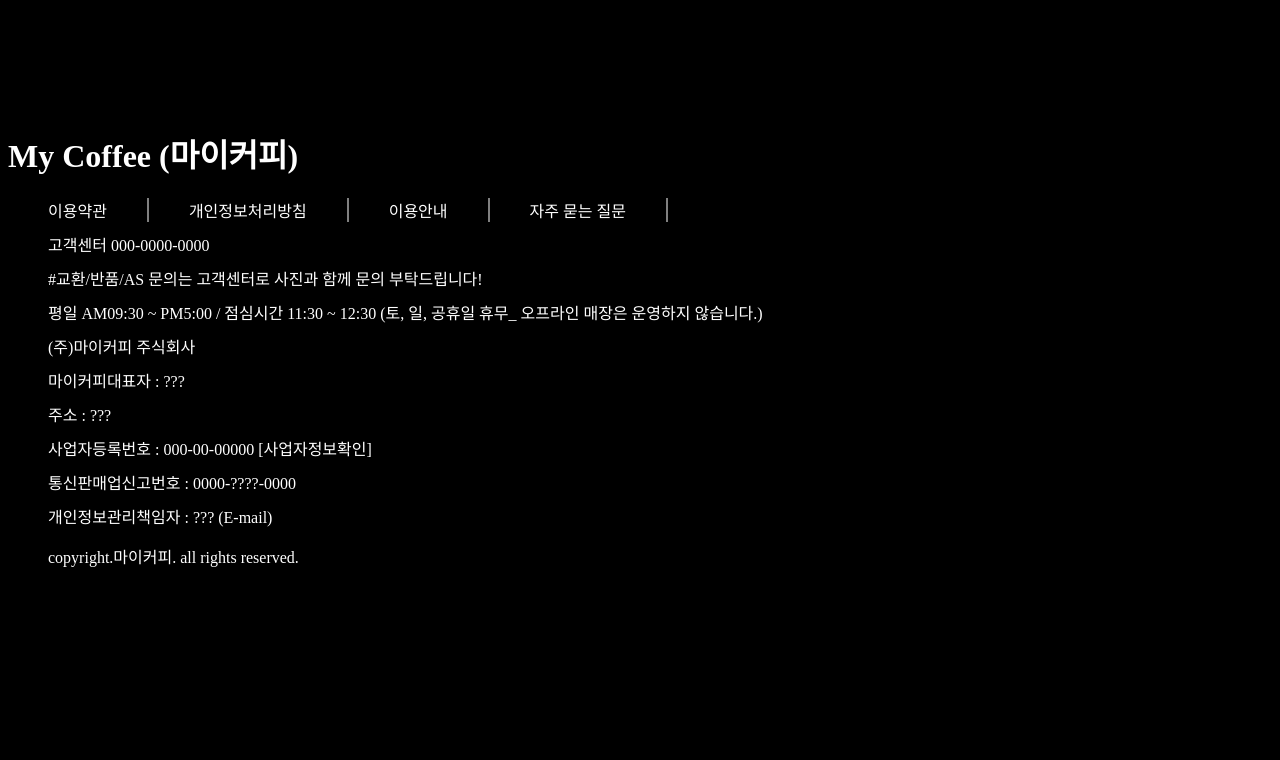
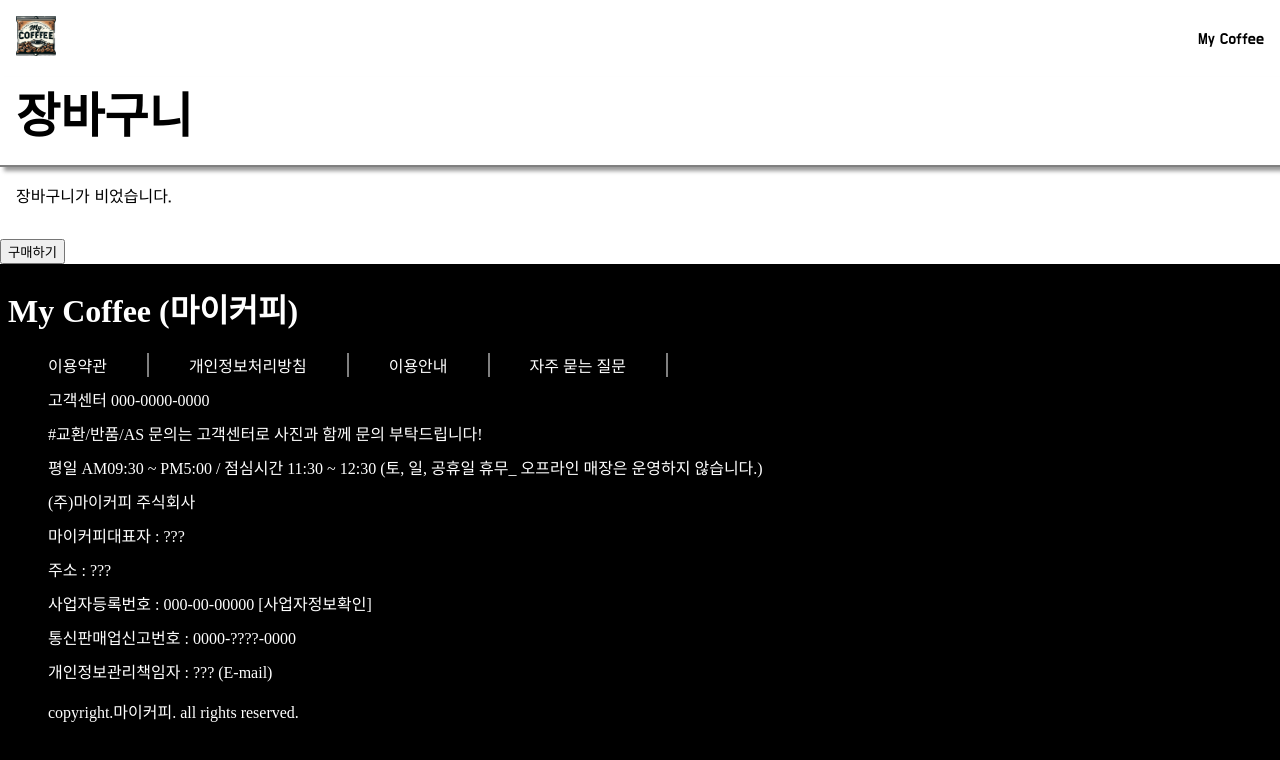
Before and after one commit to Eclipse-K/mycoffee, a React (Create React App) app: page /Cart in a window 1280 px wide. Shown: the top 760 px of the page. Built offline with nearby package versions, Linux system fonts and the light colour scheme; a web font is replaced by a local one.

Commit message:
Edit Cart

```diff
--- /dev/null
+++ b/src/Components/Cart.css
@@ -0,0 +1,77 @@
+.Cart {
+  background-color: white;
+  font-family: "Do Hyeon", sans-serif;
+}
+
+.Cart-nav {
+  display: flex;
+  justify-content: space-between;
+  align-items: center;
+  width: 100%;
+  padding: 16px 0;
+}
+
+.Cart-Logo {
+  width: 40px;
+  height: 40px;
+  padding-left: 16px;
+}
+
+.Cart-Logo-title {
+  padding-right: 16px;
+  font-size: 1rem;
+}
+
+.Cart-title {
+  border-bottom: 2px solid gray;
+  box-shadow: 4px 4px 4px rgba(0, 0, 0, 0.4);
+  margin: 0 0 16px 0;
+  padding-left: 16px;
+  padding-bottom: 16px;
+  font-size: 300%;
+}
+
+.Cart-empty {
+  padding-left: 16px;
+  padding-bottom: 16px;
+}
+
+.Cart-container {
+  display: grid;
+  gap: 16px;
+  padding: 16px 16px;
+}
+
+.Cart-area {
+  display: flex;
+  align-items: center;
+  width: 100%;
+}
+
+.Cart-area-input {
+  width: 24px;
+  height: 24px;
+  margin: 0 8px 0 0;
+}
+
+.Cart-area-second {
+  display: flex;
+  justify-content: space-between;
+  width: 100%;
+}
+
+.Cart-img {
+  width: 96px;
+  height: 96px;
+  border: 1px solid black;
+}
+
+.Cart-area-title {
+  margin: 0 0 0 8px;
+  font-size: 120%;
+}
+
+.Cart-area-price {
+  margin: 0;
+  font-size: 120%;
+}
--- a/src/Components/Cart.js
+++ b/src/Components/Cart.js
@@ -1,25 +1,79 @@
-import { useContext } from "react";
+import { useContext, useState } from "react";
 import { CartContext } from "./CartContext";
+import Logo from "../images/Logo_MyCoffee.png";
+import "./Cart.css";
+import { Link } from "react-router-dom";
 
 function Cart() {
-  const { cartItems } = useContext(CartContext);
+  const { cartItems, removeFromCart } = useContext(CartContext);
+  const [isAllChecked, setIsAllChecked] = useState(true);
+  const [checkedItemIndexes, setCheckedItemIndexes] = useState(
+    cartItems.map((_, index) => index)
+  );
+
+  const handleAllCheckboxClick = () => {
+    const newCheckedItemIndexes = isAllChecked
+      ? cartItems.map((_, index) => index)
+      : [];
+    setIsAllChecked(!isAllChecked);
+    setCheckedItemIndexes(newCheckedItemIndexes);
+  };
+
+  const handleItemCheckboxClick = (index) => {
+    const newCheckedItemIndexes = checkedItemIndexes.includes(index)
+      ? checkedItemIndexes.filter((i) => i !== index)
+      : [...checkedItemIndexes, index];
+    setCheckedItemIndexes(newCheckedItemIndexes);
+    setIsAllChecked(newCheckedItemIndexes.length === cartItems.length);
+  };
 
   return (
-    <div>
-      <h2>장바구니</h2>
+    <div className="Cart">
+      <div className="Cart-nav">
+        <Link to="/">
+          <img className="Cart-Logo" src={Logo} alt="Cart-Logo" />
+        </Link>
+        <div className="Cart-Logo-title">My Coffee</div>
+      </div>
+      <h1 className="Cart-title">장바구니</h1>
       {cartItems.length === 0 ? (
-        <p>Your cart is empty</p>
+        <p className="Cart-empty">장바구니가 비었습니다.</p>
       ) : (
-        <div>
+        <div className="Cart-container">
+          <input
+            className="Cart-all-input"
+            type="checkbox"
+            checked={
+              isAllChecked && checkedItemIndexes.length === cartItems.length
+            }
+            onClick={handleAllCheckboxClick}
+          />
+          <label>전체 선택</label>
           {cartItems.map((item, index) => (
-            <li key={index}>
-              <img src={item.img} alt={item.title} />
-              <h3>{item.title}</h3>
-              <p>가격: {item.price}</p>
-            </li>
+            <div className="Cart-area" key={index}>
+              <input
+                className="Cart-area-input"
+                type="checkbox"
+                checked={checkedItemIndexes.includes(index)}
+                onClick={() => handleItemCheckboxClick(index)}
+              />
+              <img className="Cart-img" src={item.img} alt={item.title} />
+              <div className="Cart-area-second">
+                <p className="Cart-area-title">{item.title}</p>
+                <p className="Cart-area-price">가격: {item.price}</p>
+                {/* 삭제 버튼 추가 */}
+                <button
+                  className="Cart-remove-button"
+                  onClick={() => removeFromCart(index)}
+                >
+                  삭제
+                </button>
+              </div>
+            </div>
           ))}
         </div>
       )}
+      <button>구매하기</button>
     </div>
   );
 }
--- a/src/Components/CartContext.js
+++ b/src/Components/CartContext.js
@@ -1,20 +1,43 @@
-import { useContext, useState } from "react";
-import { createContext } from "react";
+import React, { createContext, useContext, useState, useEffect } from "react";
 
+// 장바구니 Context 생성
 export const CartContext = createContext();
-
-export const useCart = () => useContext(CartContext);
 
 export const CartProvider = ({ children }) => {
   const [cartItems, setCartItems] = useState([]);
 
-  const addToCart = (item) => {
-    setCartItems((prevItems) => [...prevItems, item]);
+  // localStorage에서 장바구니 항목 불러오기
+  useEffect(() => {
+    const storedCartItems = JSON.parse(localStorage.getItem("cartItems"));
+    if (storedCartItems) {
+      setCartItems(storedCartItems);
+    }
+  }, []);
+
+  // 장바구니 항목이 변경될 때마다 localStorage에 저장
+  useEffect(() => {
+    localStorage.setItem("cartItems", JSON.stringify(cartItems));
+  }, [cartItems]);
+
+  // 장바구니에 항목 추가
+  const addToCart = (product) => {
+    setCartItems((prevItems) => [...prevItems, product]);
+  };
+
+  // 장바구니에서 항목 제거
+  const removeFromCart = (index) => {
+    const updatedCartItems = cartItems.filter((_, i) => i !== index);
+    setCartItems(updatedCartItems);
   };
 
   return (
-    <CartContext.Provider value={{ cartItems, addToCart }}>
+    <CartContext.Provider value={{ cartItems, addToCart, removeFromCart }}>
       {children}
     </CartContext.Provider>
   );
 };
+
+// useCart 커스텀 훅을 정의하여 쉽게 장바구니 Context에 접근 가능하게 만듦
+export const useCart = () => {
+  return useContext(CartContext);
+};
```
